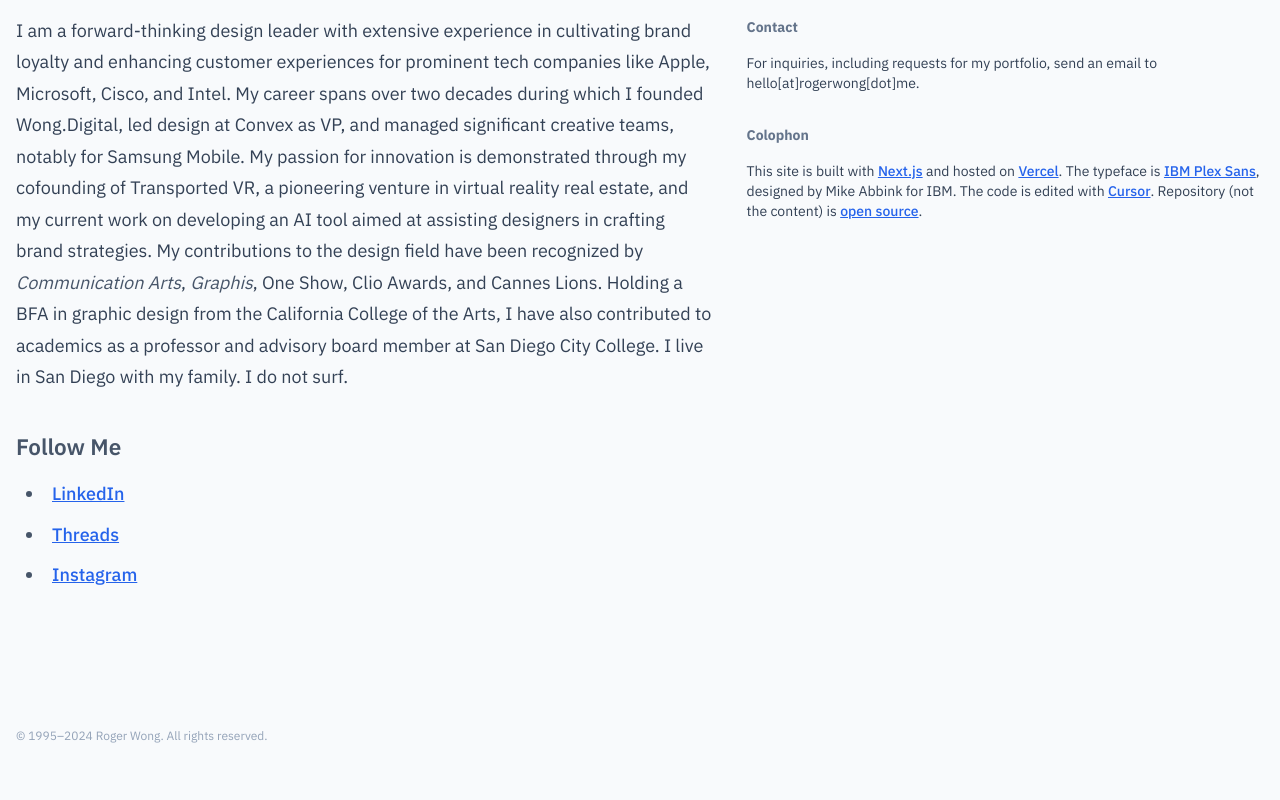
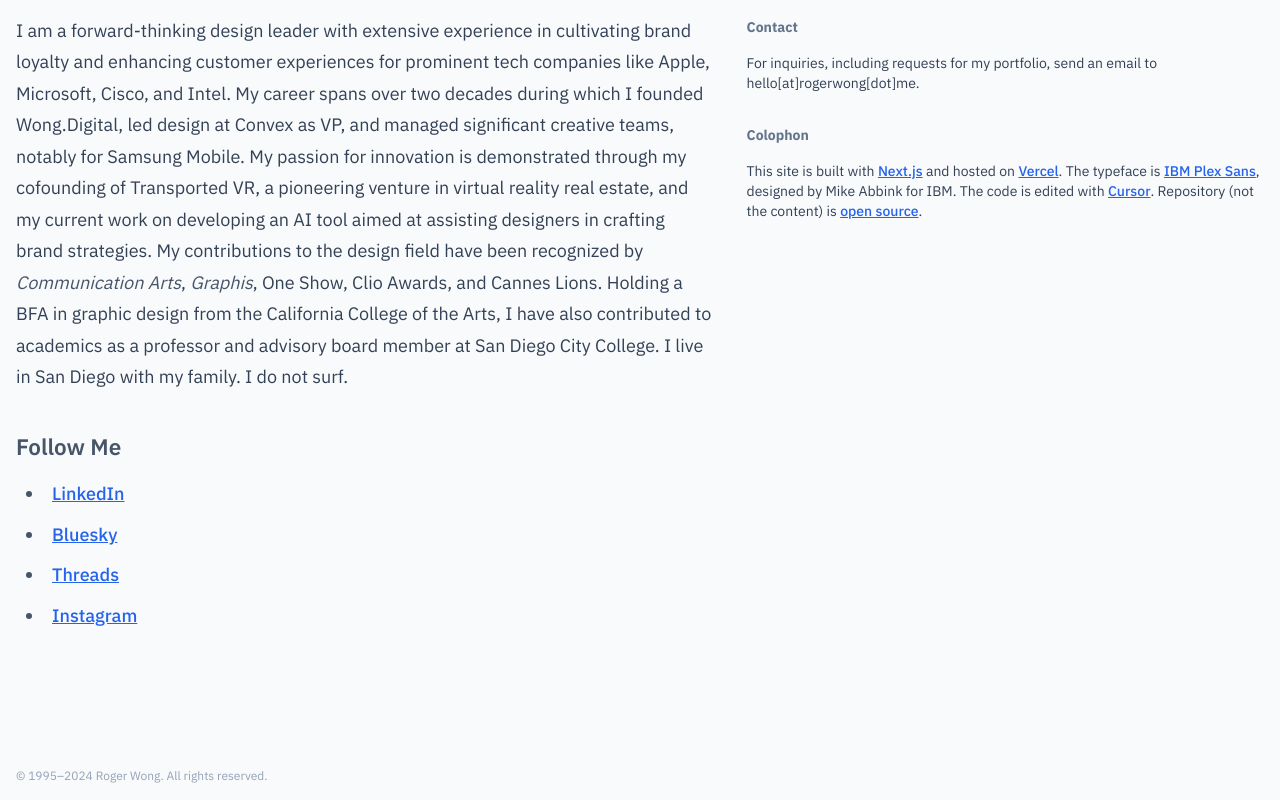
Before and after one commit to wongdigital/rogerwong-site, a Next.js app: page /about in a window 1280 px wide. Shown: the part 761-1561 px from the top of the page. Before the commit the page ends 1521 px from the top, so only its background shows below. Built offline with nearby package versions, Linux system fonts and the light colour scheme.

Commit message:
Added Bluesky link to /about

```diff
--- a/src/app/about/page.tsx
+++ b/src/app/about/page.tsx
@@ -20,6 +20,7 @@
               <h3>Follow Me</h3>
               <ul>
                 <li><a href="https://www.linkedin.com/in/rogerwong/" target="_blank">LinkedIn</a></li>
+                <li><a href="https://bsky.app/profile/lunarboy.com" target="_blank">Bluesky</a></li>
                 <li><a href="https://www.threads.net/@lunarboy" target="_blank">Threads</a></li>
                 <li><a href="https://www.instagram.com/lunarboy/" target="_blank">Instagram</a></li>
               </ul>
```
